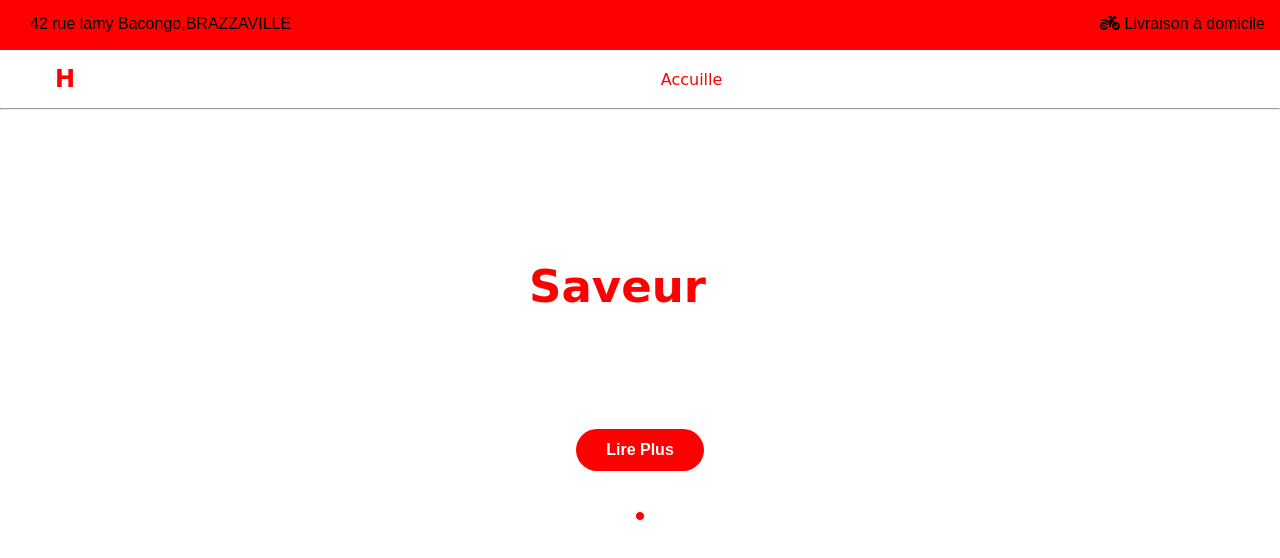
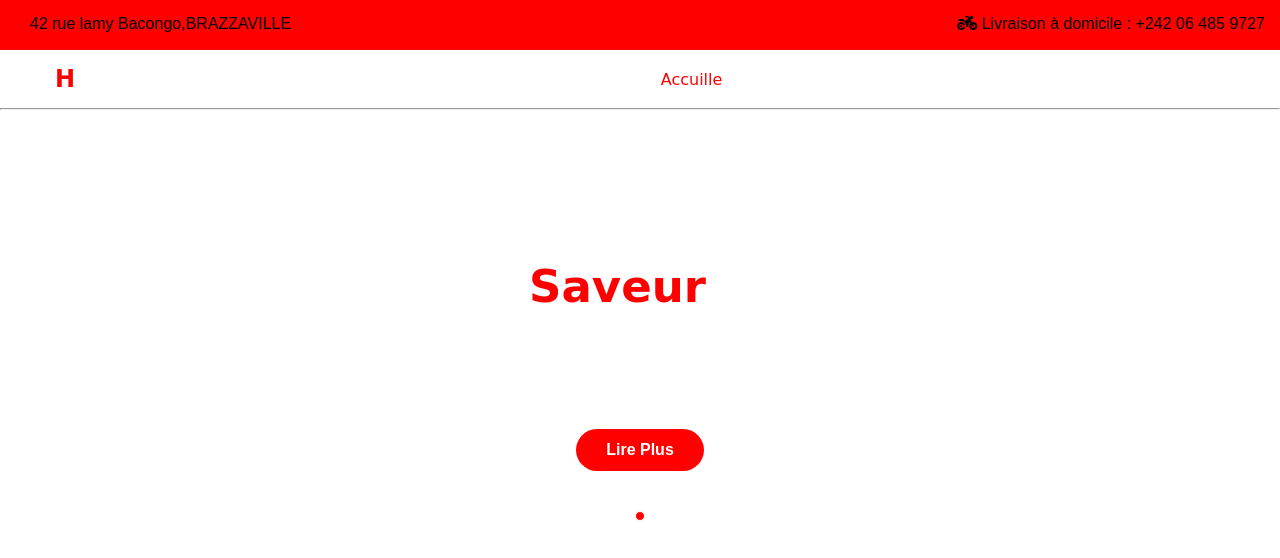
Before and after one commit to harsybakoula3-commits/PIZZA, a plain HTML site: page index.html in a window 1280 px wide. Shown: the top 558 px of the page. Drawn offline with Linux system fonts and the light colour scheme.

Commit message:
Add files via upload

```diff
--- a/index.html
+++ b/index.html
@@ -15,7 +15,7 @@
       <div class="info">
         <p class="Pa1"><i class="fas-fa-map-marker-alt"></i>42 rue lamy Bacongo,BRAZZAVILLE </p>
 
-        <p class="Pa2"><i class="fa-solid fa-motorcycle"></i> Livraison à domicile </p>
+        <p class="Pa2"><i class="fa-solid fa-motorcycle"></i> Livraison à domicile : +242 06 485 9727 </p>
       </div>
     </header>
     <div class="contenair-principal">
```
